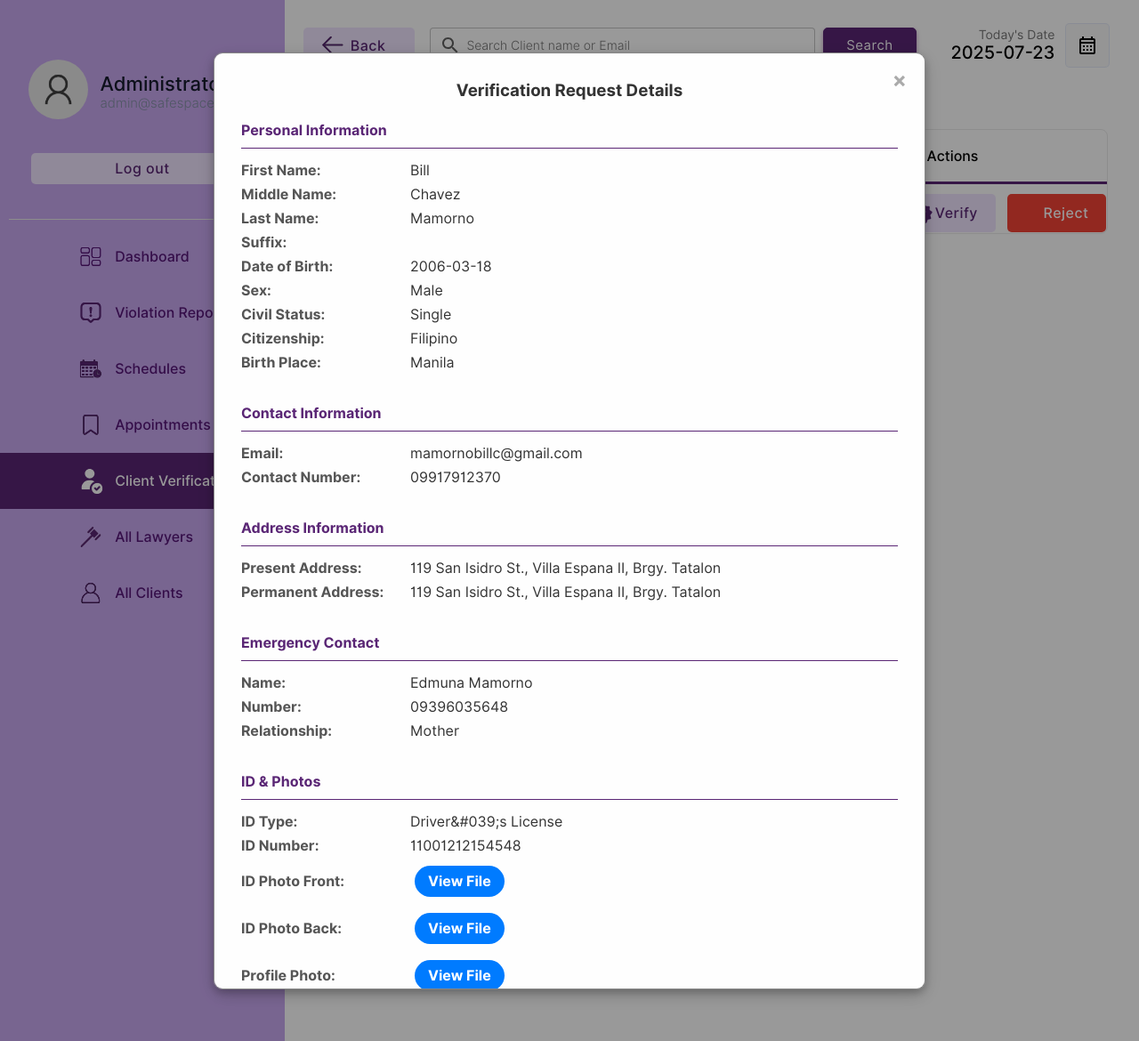
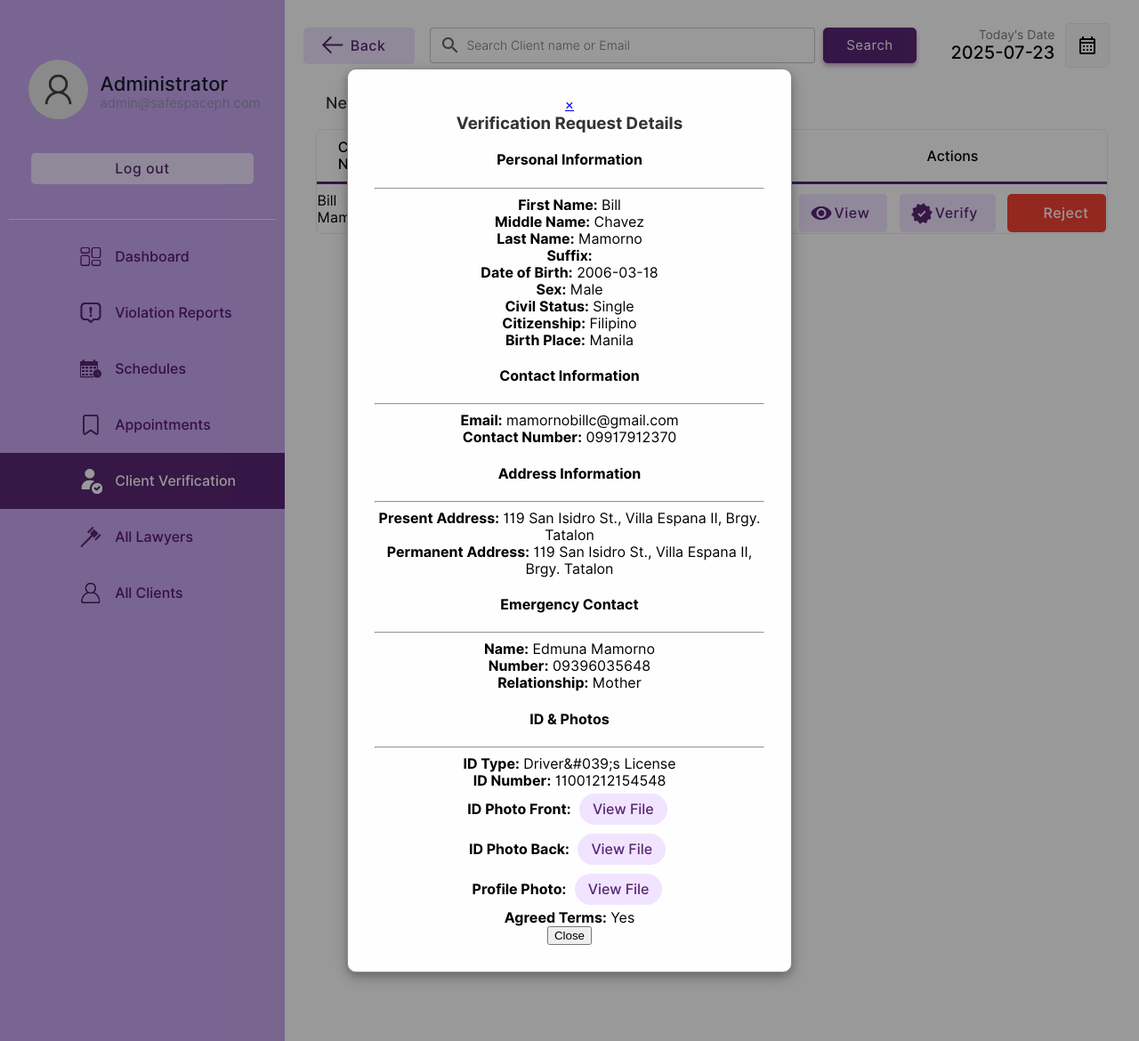
Before and after one commit to b1llchavez/SafeSpacePH, a PHP site: page /admin/client_verification.php?action=view&id=3 in a window 1280 px wide. Shown: the whole page at 89% size. Run offline with PHP 8.4, Linux system fonts and the light colour scheme; a user stored in the database is signed in; data comes from the database, SQL or seed files in the repository.

Commit message:
changed the color of view file buttons

```diff
--- a/admin/client.php
+++ b/admin/client.php
@@ -349,7 +349,7 @@ if (isset($_GET['action']) && $_GET['action'] == 'view' && isset($_GET['id'])) {
         .file-link {
             display: inline-block;
             padding: 8px 15px;
-            background-color: #007bff; /* Blue, similar to primary buttons */
+            background-color: #5A2675; /* Blue, similar to primary buttons */
             color: white;
             border-radius: 20px; /* Rounded corners */
             text-decoration: none;
@@ -357,7 +357,7 @@ if (isset($_GET['action']) && $_GET['action'] == 'view' && isset($_GET['id'])) {
             font-weight: bold;
         }
         .file-link:hover {
-            background-color: #0056b3; /* Darker blue on hover */
+            background-color: #C9A8F1; /* Darker blue on hover */
         }
     </style>
 </head>
--- a/admin/client_verification.php
+++ b/admin/client_verification.php
@@ -220,16 +220,19 @@ if (isset($_GET['action']) && $_GET['action'] == 'view' && isset($_GET['id'])) {
 .file-link {
     display: inline-block;
     padding: 8px 15px;
-            background-color: #007bff; /* Blue, similar to primary buttons */
-            color: white;
-            border-radius: 20px; /* Rounded corners */
+    background-color: #f0e4ff; /* Match btn-primary-soft background */
+    color: #5A2675; /* Match the primary color */
+    border-radius: 20px;
     text-decoration: none;
     margin: 5px;
-            font-weight: bold;
+    font-weight: 500;
+    transition: all 0.3s; /* Add smooth transition */
 }
+
 .file-link:hover {
-            background-color: #0056b3; /* Darker blue on hover */
-        }
+    background-color: #5A2675; /* Match the primary color */
+    color: #ffffff; /* White text on hover */
+
 
         /* Styles for the View Details Modal - Refined */
         #viewDetailsModal .custom-modal-content {
```
Lines whose indentation alone changed are shown as unchanged.
